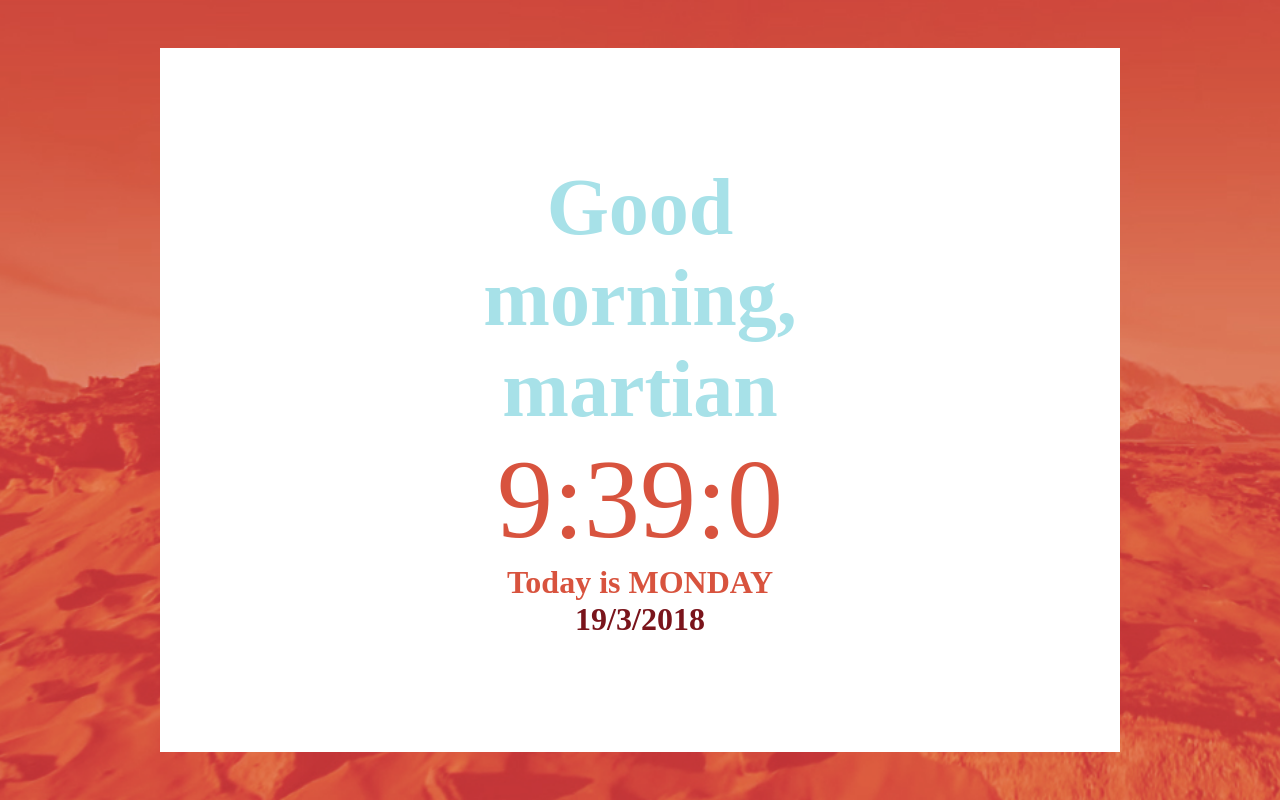
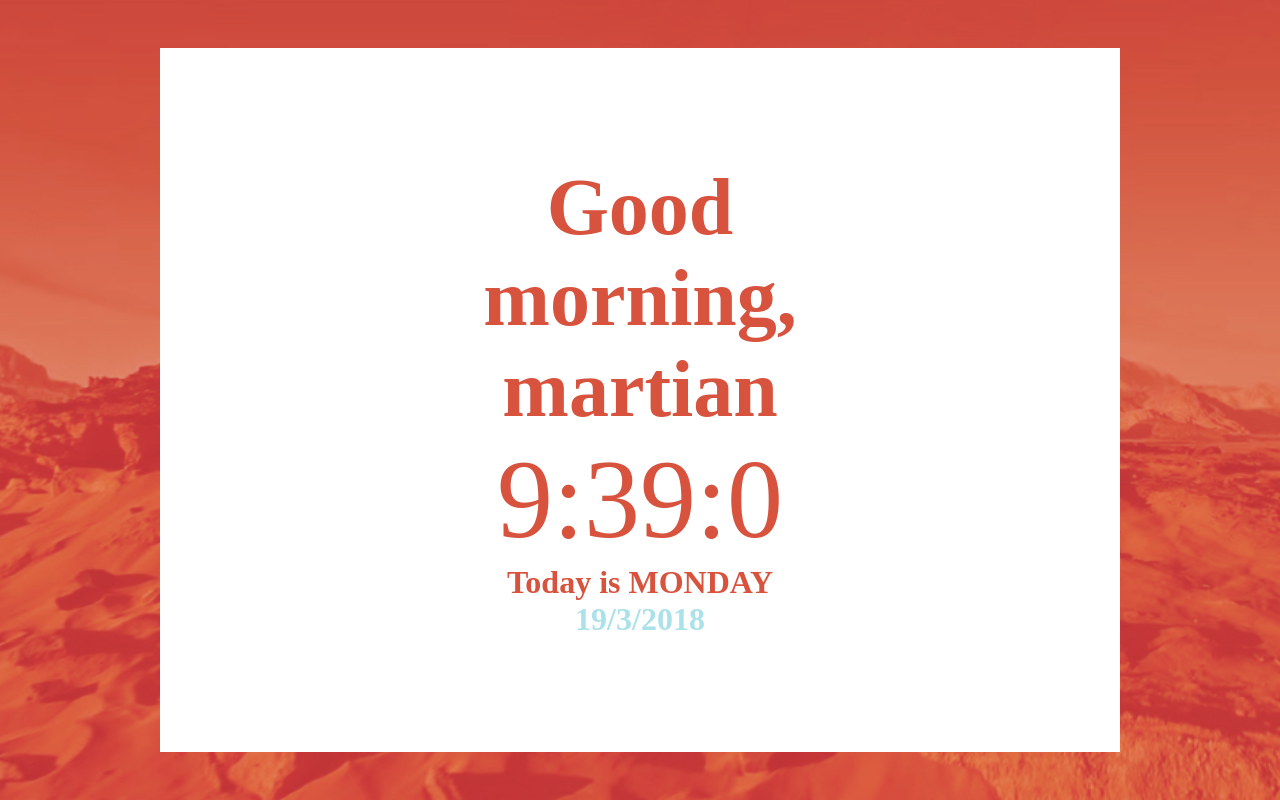
Before and after one commit to thesecretgoldfish/Challenge2---Alaa-Fouad, a plain HTML site: page index.html in a window 1280 px wide. Drawn offline with nearby package versions, Linux system fonts and the light colour scheme.

Commit message:
Gave it some animations, but now it's acting weird on mobile screens so I wanna test it.

```diff
--- a/index.html
+++ b/index.html
@@ -8,10 +8,10 @@
   initial-scale=1"/>
 </head>
 <body class="body">
-  <main>
+  <main id="main">
     <h1 id="message">Good <br> <span id="greeting"></span>,</br> martian</h1>
     <section id="digitalClock"></section>
-    <h2>Today is <span id="dag"></span></br> <span id="datum"></span>
+    <h2 id="dagDatum">Today is <span id="dag"></span></br> <span id="datum"></span>
 
   </main>
 
--- a/script.js
+++ b/script.js
@@ -55,10 +55,9 @@ function showDatum() {
 }
 showDatum(); //Laat de datum zien
 
-//Background image veranderen bij message-verandering/bepaalde dagdelen
-//var backgroundChangeOne = document.querySelector(".body");
-//backgroundChangeOne.classList
-
 //Hieronder Tweenmax
-TweenMax.to("#message", 6, {color:"#ace7ef"});
-TweenMax.to("#message", 0.5, {top: 250, ease: Elastic.easeOut});
+TweenMax.to("#datum", 6, {color:"#ace7ef"});
+TweenMax.staggerFrom("#message", 0.5, {y: 150, ease:Power1.easeOut}, 0.1);
+TweenMax.staggerFrom("#dagDatum", 0.5, {y: -150, ease:Power1.easeOut}, 0.1);
+TweenMax.staggerFrom("#main", 2, {x: -150, ease:Power1.easeOut}, 0.1);
+TweenMax.staggerFrom("#digitalClock", 3, {x: 150, ease:Power1.easeOut}, 0.1);
```
